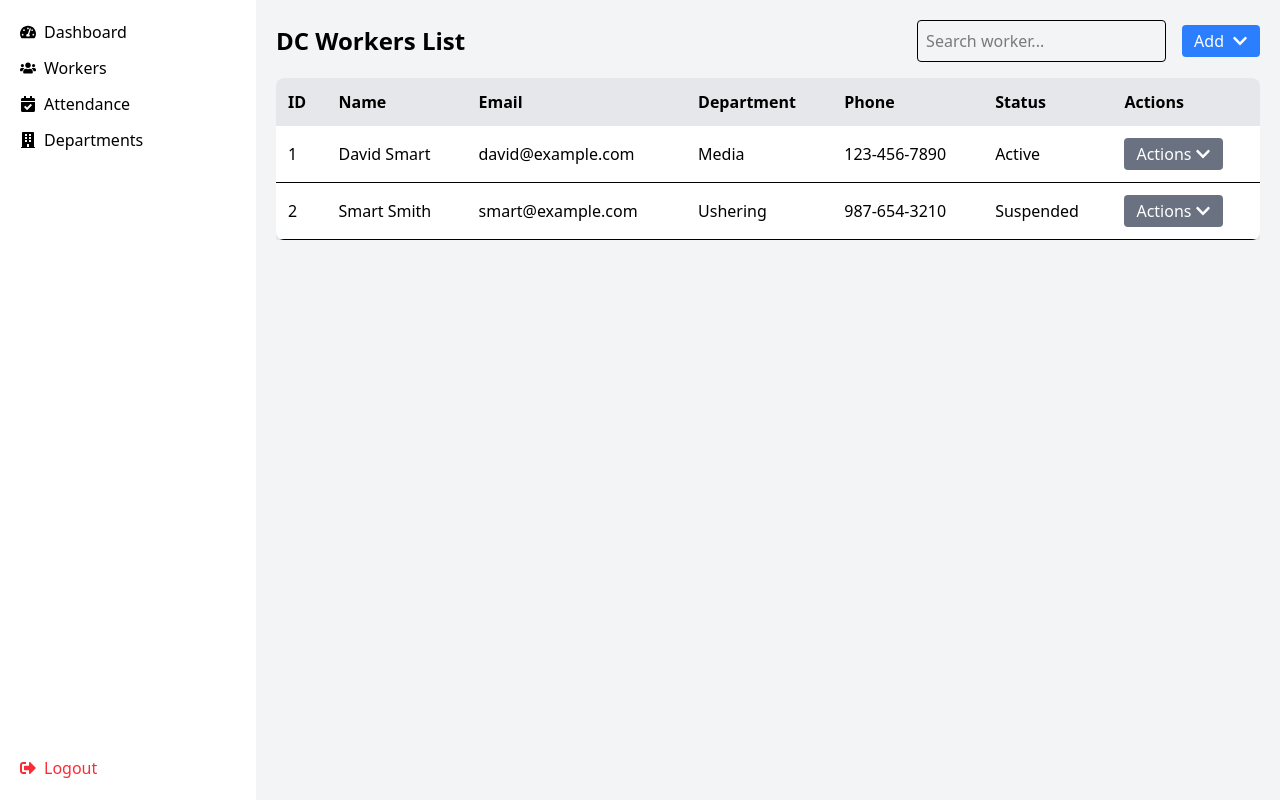
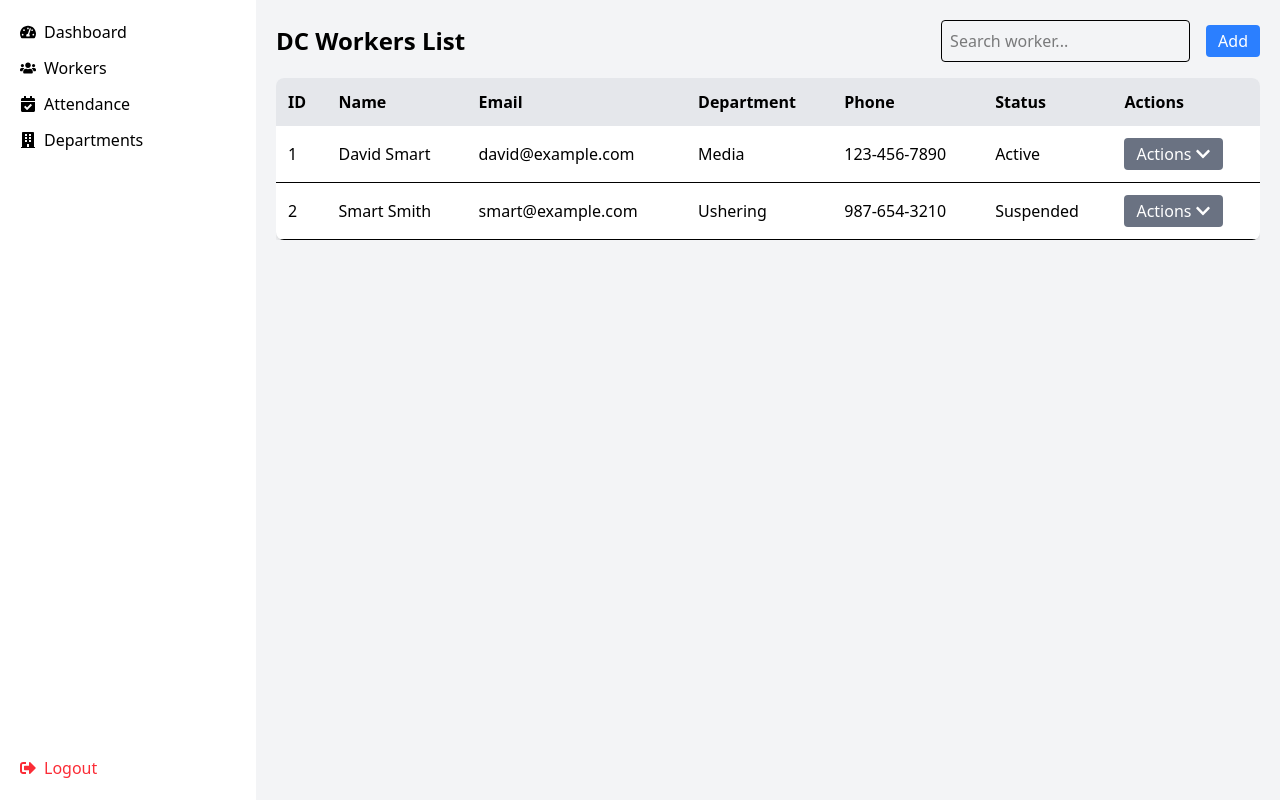
Before and after one commit to davidgraphix/MinistryTracker, a React (Vite) app: page /workers in a window 1280 px wide. Built offline with nearby package versions, Linux system fonts and the light colour scheme.

Commit message:
Update AdminDashboard.tsx

```diff
--- a/src/Dashboards/AdminDashboard.tsx
+++ b/src/Dashboards/AdminDashboard.tsx
@@ -2,13 +2,11 @@ import { useContext, useState } from "react";
 import WorkerList from "../components/DetailsModal/WorkerList";
 import AddWorkerModal from "../components/Add/AddWorkerModal";
 import { AppContext } from "../context/AppProvider";
-import { FaChevronDown } from "react-icons/fa";
 
 const AdminDashboard = () => {
   const { workers, setWorkers } = useContext(AppContext);
   const [searchTerm, setSearchTerm] = useState("");
   const [isWorkerModalOpen, setIsWorkerModalOpen] = useState(false);
-  const [addDropdownOpen, setAddDropdownOpen] = useState(false);
 
   const filteredWorkers = workers.filter(worker =>
     worker.name.toLowerCase().includes(searchTerm.toLowerCase())
@@ -29,12 +27,14 @@ const AdminDashboard = () => {
             />
             <div className="relative">
               <button
-                onClick={() => setAddDropdownOpen(prev => !prev)}
                 className="bg-blue-500 text-white px-3 py-1 rounded flex items-center transition-all duration-300 hover:scale-105"
+                onClick={() => {
+                  setIsWorkerModalOpen(true);
+                }}
               >
-                Add <FaChevronDown className="ml-2" />
+                Add
               </button>
-              {addDropdownOpen && (
+              {/* {addDropdownOpen && (
                 <div className="absolute right-0 mt-2 w-40 bg-white shadow-lg rounded">
                   <button
                     className="block w-full text-left px-4 py-2 hover:bg-gray-200"
@@ -46,7 +46,7 @@ const AdminDashboard = () => {
                     Add Worker
                   </button>
                 </div>
-              )}
+              )} */}
             </div>
           </div>
         </div>
```
